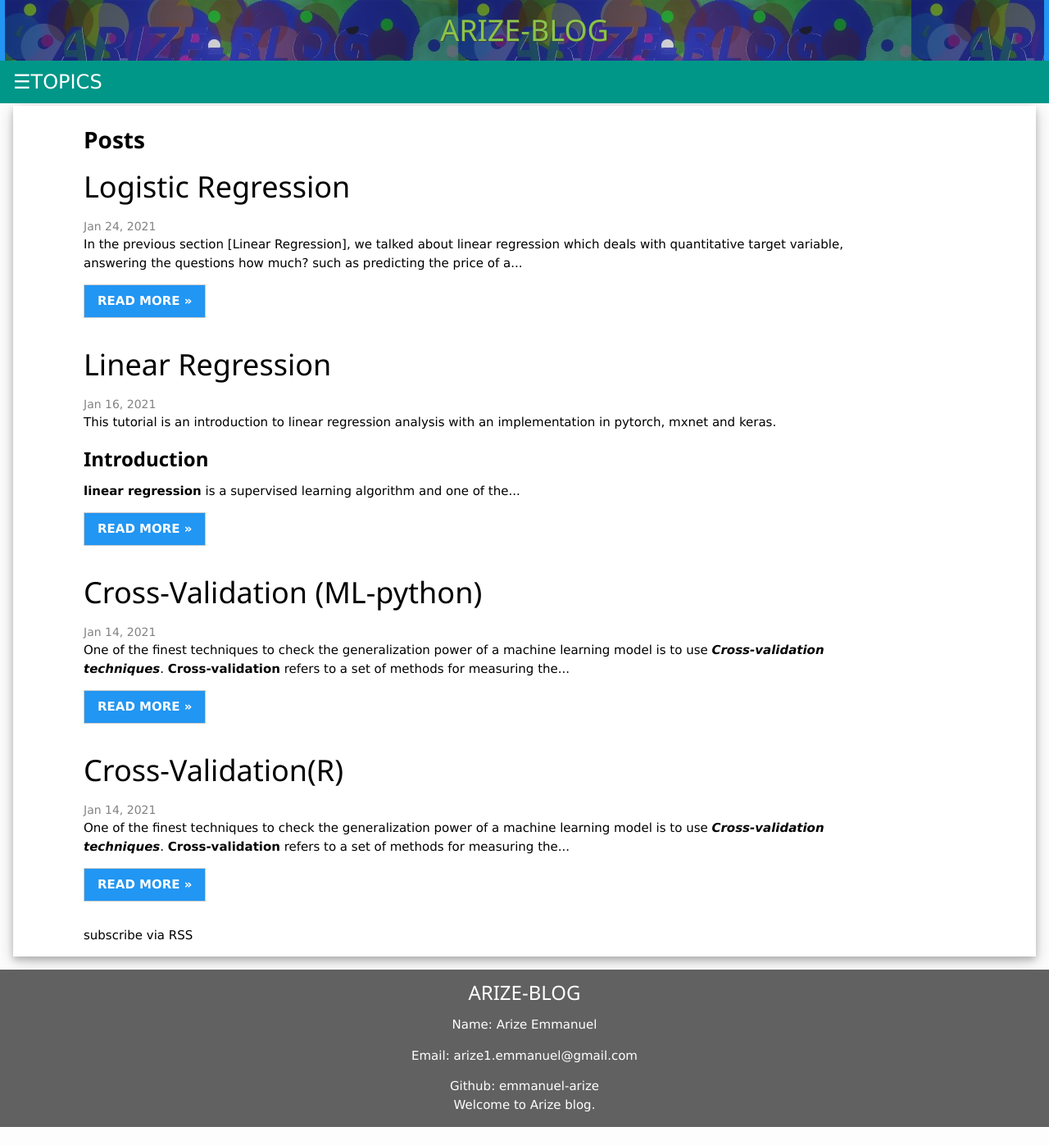
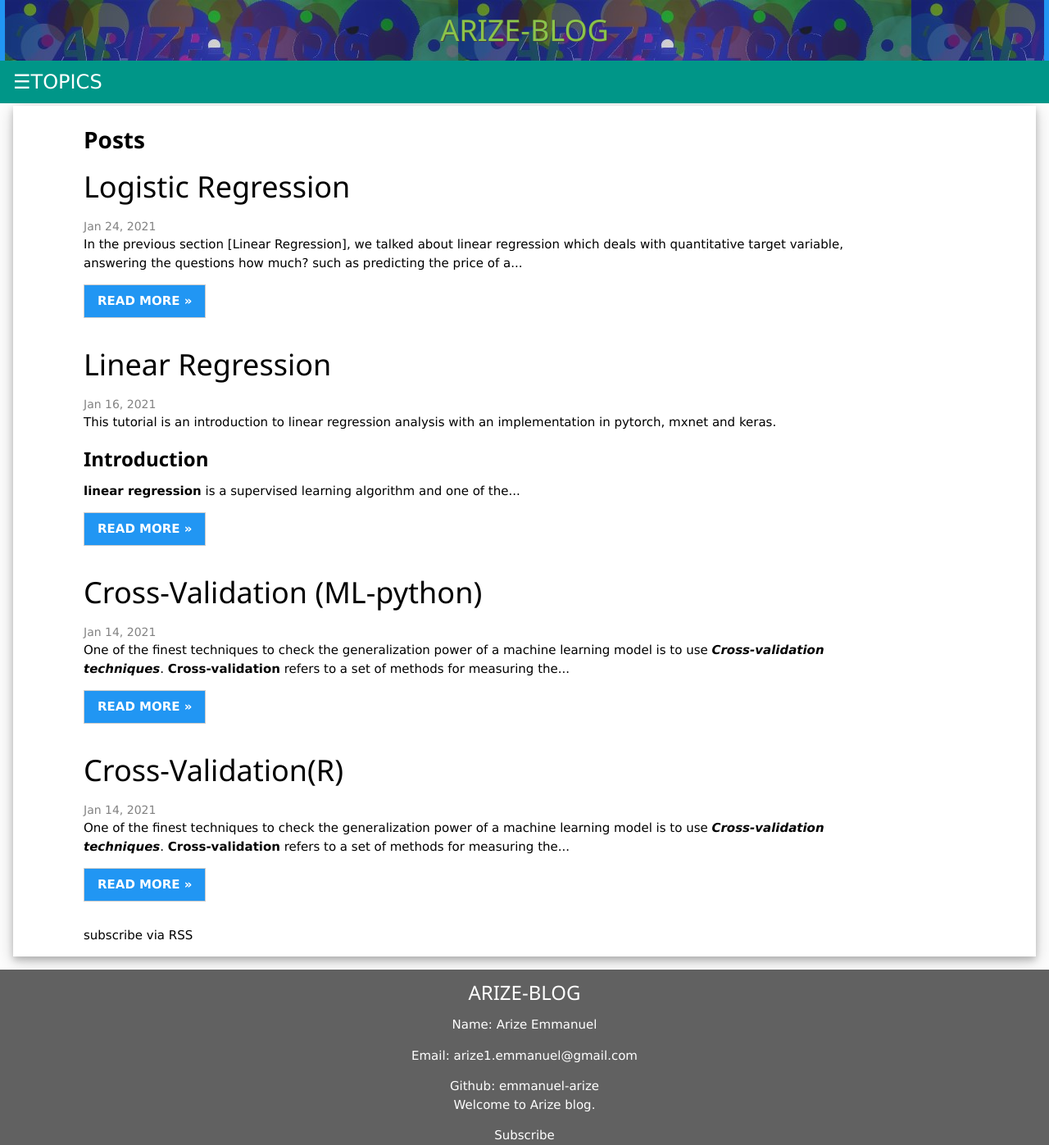
Before and after one commit to emmanuel-arize/datascience-blog, a Jekyll site: the page built from index.markdown, in a window 1280 px wide and 1397 px high. Shown: the whole window at 82% size. Built offline with Jekyll 4.4.1, drawn with Linux system fonts in a browser that asks for light colours; nearby versions of some CDN libraries.

Commit message:
Add files via upload

```diff
--- a/_includes/footer.html
+++ b/_includes/footer.html
@@ -51,4 +51,5 @@
         <p>{{- site.description | escape -}}</p>
 
 
+<a class="cta" href="{{ site.baseurl }}feed.xml">Subscribe</a>
 </footer>
```
